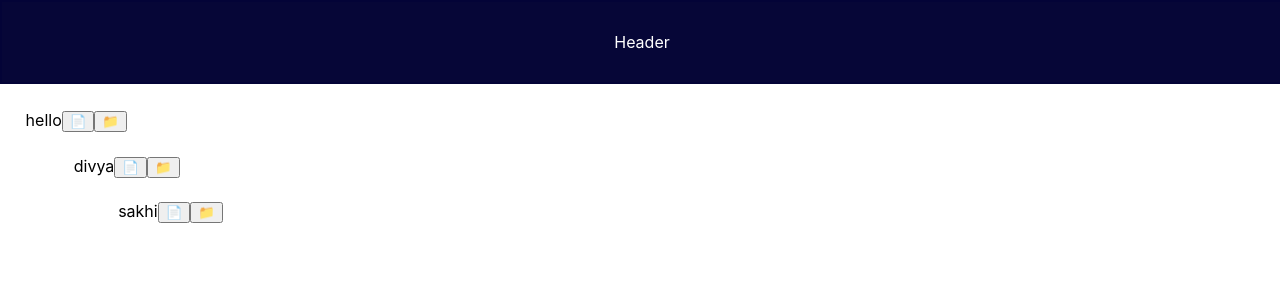
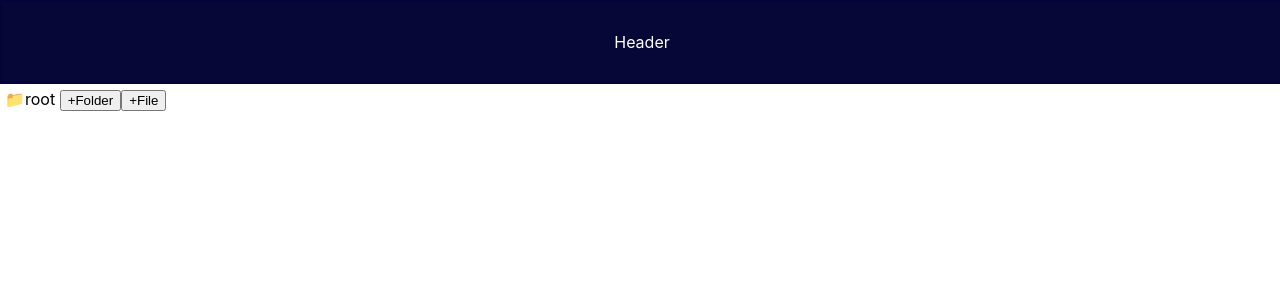
Before and after one commit to divya10mishra/react-practice, a React (Create React App) app: page /file-explorer in a window 1280 px wide. Shown: the top 300 px of the page. Built offline with nearby package versions, Linux system fonts and the light colour scheme.

Commit message:
planned-file-explorer

```diff
--- a/src/App.js
+++ b/src/App.js
@@ -3,7 +3,7 @@ import { createBrowserRouter, Outlet } from "react-router-dom";
 import Header from "./features/Header/Header";
 import Registration from "./features/RegistrationForm/Registration.tsx";
 import Login from "./features/LoginForm/Form.tsx";
-import FileExplorer from "./features/file-explorer/fileIndex.tsx";
+import FileExplorer from "./features/file-explorer/planned-file--explorer/FileParent.tsx";
 
 function App() {
   return (
--- a/src/features/file-explorer/fileIndex.tsx
+++ b/src/features/file-explorer/fileIndex.tsx
@@ -18,26 +18,30 @@ type dataStructure = {
 };
 
 function FileIndex() {
-  let ds: dataStructure = {
+  // let ds: dataStructure = {
+  //   id: "1",
+  //   folder: {
+  //     id: "3",
+  //     folderName: "hello",
+  //     file: {
+  //       id: "2",
+  //       fileName: "hi",
+  //     },
+  //     folder: {
+  //       id: "5",
+  //       folderName: "divya",
+  //       folder: {
+  //         id: "4",
+  //         folderName: "sakhi",
+  //       },
+  //     },
+  //   },
+  // };
+  const [explorerData, setExplorerData] = useState<dataStructure>({
     id: "1",
-    folder: {
-      id: "3",
-      folderName: "hello",
-      file: {
-        id: "2",
-        fileName: "hi",
-      },
-      folder: {
-        id: "5",
-        folderName: "divya",
-        folder: {
-          id: "4",
-          folderName: "sakhi",
-        },
-      },
-    },
-  };
-  const [explorerData, setExplorerData] = useState(ds);
+    folder: { id: "2", folderName: "" },
+    file: { id: "3", fileName: "" },
+  });
   return (
     <>
       <FileChild
--- /dev/null
+++ b/src/features/file-explorer/planned-file--explorer/FileChild.tsx
@@ -0,0 +1,104 @@
+import React, { SetStateAction, Dispatch, useState } from "react";
+import useTraverseNode from "./useTraverseTree";
+
+interface dataStructure {
+  id: string;
+  name: string;
+  isFolder: boolean;
+  items: dataStructure[];
+}
+type props = {
+  fileStructure: dataStructure;
+  setFileStructure: Dispatch<SetStateAction<dataStructure>>;
+};
+function FileChild({ fileStructure, setFileStructure }: props) {
+  const [show, setShow] = useState(false);
+  const [input, setInput] = useState("");
+  const [inputShow, setInputShow] = useState({
+    isVisible: false,
+    isFolder: false,
+  });
+  //    const {insertNode} = useTraverseNode()
+  const add = (input: string, currentId: string, isFolder: boolean) => {
+    let newNode = {
+      id: Date.now().toString(),
+      name: input,
+      isFolder: isFolder,
+      items: [],
+    };
+
+    if (fileStructure.id === currentId) {
+      fileStructure.items.unshift(newNode);
+    }
+    setInputShow({ ...inputShow, isVisible: false });
+  };
+
+  const addFolder = (e: any, isFolder: boolean) => {
+    e.stopPropagation();
+    setInputShow({ isVisible: true, isFolder: isFolder });
+  };
+
+  const addFile = (e: any, isFolder: boolean) => {
+    e.stopPropagation();
+    setInputShow({ isVisible: true, isFolder: isFolder });
+  };
+
+  return (
+    <div>
+      {fileStructure.isFolder ? (
+        <div
+          style={{ margin: "5px" }}
+          onClick={() => setShow(!show)}
+          key={fileStructure.id}
+        >
+          📁{fileStructure.name}{" "}
+          <button onClick={(e) => addFolder(e, true)}>+Folder</button>
+          <button onClick={(e) => addFile(e, false)}>+File</button>
+        </div>
+      ) : (
+        <div
+          style={{ margin: "5px" }}
+          onClick={() => setShow(!show)}
+          key={fileStructure.id}
+        >
+          📄{fileStructure.name}{" "}
+        </div>
+      )}
+
+      {inputShow.isVisible && (
+        <>
+          {inputShow.isFolder ? <span>📁</span> : <span>📄</span>}
+          <input
+            value={input}
+            type="text"
+            onBlur={() => setInputShow({ ...inputShow, isVisible: true })}
+            onChange={(e) => setInput(e.target.value)}
+          />{" "}
+          <button
+            onClick={() => add(input, fileStructure.id, inputShow.isFolder)}
+          >
+            Add
+          </button>
+        </>
+      )}
+
+      {show && (
+        <div style={{ marginLeft: "20px" }}>
+          {fileStructure.isFolder ? (
+            fileStructure.items.map((item) => (
+              <FileChild
+                key={fileStructure.id}
+                fileStructure={item}
+                setFileStructure={setFileStructure}
+              />
+            ))
+          ) : (
+            <div key={fileStructure.id}>📄{fileStructure.name}</div>
+          )}
+        </div>
+      )}
+    </div>
+  );
+}
+
+export default FileChild;
--- /dev/null
+++ b/src/features/file-explorer/planned-file--explorer/FileParent.tsx
@@ -0,0 +1,24 @@
+import React, { useState } from "react";
+import explorer from "./data";
+import FileChild from "./FileChild";
+
+interface dataStructure {
+  id: string;
+  name: string;
+  isFolder: boolean;
+  items: dataStructure[];
+}
+function FileParent() {
+  const [fileStructure, setFileStructure] = useState<dataStructure>(explorer);
+
+  return (
+    <div>
+      <FileChild
+        fileStructure={fileStructure}
+        setFileStructure={setFileStructure}
+      />
+    </div>
+  );
+}
+
+export default FileParent;
--- /dev/null
+++ b/src/features/file-explorer/planned-file--explorer/useTraverseTree.tsx
@@ -0,0 +1,7 @@
+const useTraverseTree = () => {
+  const insertNode = () => {
+
+  }
+}
+
+export default useTraverseTree
```
Also changed, not shown: src/features/file-explorer/planned-file--explorer/data.tsx (renamed from src/features/file-explorer/data1.js).
